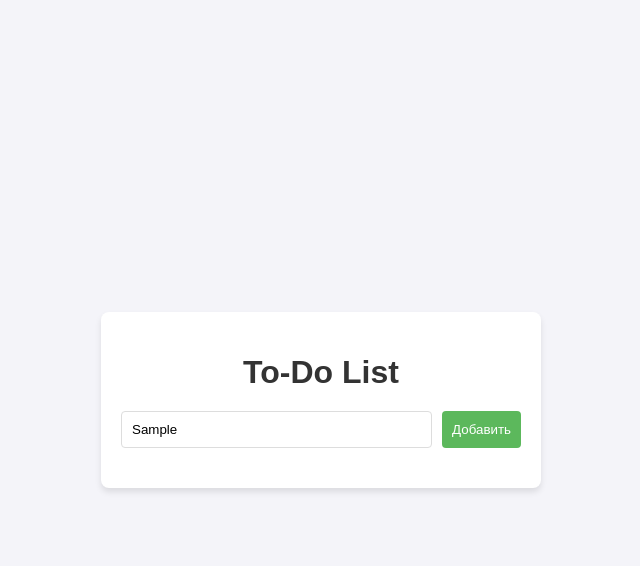
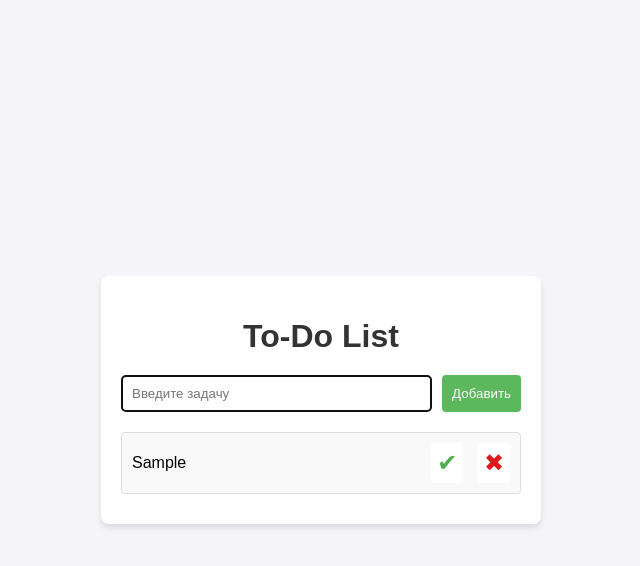
Before and after one commit to Urban-eliz/lab8, a plain HTML site: page index.html in a window 1280 px wide. Both pictures are taken after typing "Sample" into the empty fields and a click on the button "Добавить". Shown: the whole page, without its empty margins (319-959 px from the left). Drawn offline with Linux system fonts and the light colour scheme.

Commit message:
добавление и удаление задач

```diff
--- a/css/style.css
+++ b/css/style.css
@@ -78,3 +78,23 @@ li button {
 li button:hover {
     background-color: #c9302c;
 }
+
+
+.complete-btn{
+    padding: 6px;
+    border: none;
+    background-color: #ffffff;
+    color: #4cae4c;
+    cursor: pointer;
+    font-size: 24px;
+
+}
+
+.delete-btn{
+    padding: 6px;
+    border: none;
+    background-color: #ffffff;
+    color: #da1b1b;
+    cursor: pointer;
+    font-size: 24px;
+}
--- a/js/app.js
+++ b/js/app.js
@@ -3,8 +3,16 @@ const form = document.querySelector('#form');
 const taskInput = document.querySelector('#taskInput');
 const taskList = document.querySelector('#taskList');
 
-form.addEventListener('submit', function(event){
-   //отменяем отправку формы
+//добавление задачи
+form.addEventListener('submit', addTask)
+
+
+// удаление задачи
+taskList.addEventListener('click', deleteTask)
+
+// функции
+function addTask(event) {
+    //отменяем отправку формы
     event.preventDefault();
 
 
@@ -20,37 +28,30 @@ form.addEventListener('submit', function(event){
      taskItem.innerHTML = `
          <span class="task-text">${taskText}</span>
          <div class="task-actions">
-             <button class="complete-btn">Выполнить</button>
-             <button class="delete-btn">Удалить</button>
+             <button class="complete-btn">&#10004</button>
+             <button class="delete-btn">&#10006</button>
          </div>
      `;
-     console.log(taskItem);
 
+     // Добавляем задачу в список
+    taskList.appendChild(taskItem);
 
-    // // формируем разметку для новой задачи
-    // const taskHTML = `
-    // </div> <ul id="taskList">${taskText}</ul>
-    //     </div>`
+    // Очищаем поле ввода
+    taskInput.value = '';
 
-    // добавить задачу на страницу
+    //перевод фокуса на поле ввода
+    taskInput.focus();
 
+}
 
+function deleteTask(event) {
+    // Проверяем, что клик был по кнопке удаления
+    if (event.target.classList.contains('delete-btn')) {
+        const taskItem = event.target.closest('li'); // Находим соответствующий элемент <li>
+        taskItem.remove(); // Удаляем его из DOM
+    }
+}
 
-    // // Проверяем, что поле ввода не пустое
-    // if (taskText === '') {
-    //     alert('Введите задачу');
-    //     return;
-    // }
-
-
-
-    // // Добавляем задачу в список
-    // taskList.appendChild(taskItem);
-
-    // // Очищаем поле ввода
-    // taskInput.value = '';
-
-})
 
 
 
```
